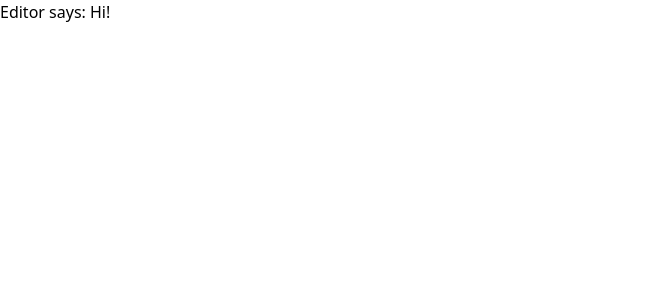
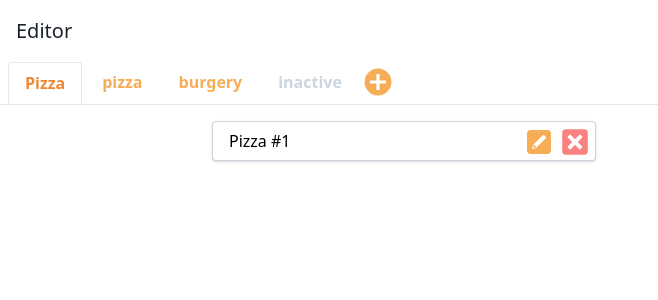
Before and after one commit to goniszewski/the-menu, a React (Create React App) app: page /editor in a window 1280 px wide. Shown: the top 300 px of the page, without its empty margins (0-658 px from the left). Built offline with nearby package versions, Linux system fonts and the light colour scheme.

Commit message:
styling 'MenuEditor.js' and adding 'components/MenuItems.js'

```diff
--- /dev/null
+++ b/src/components/MenuItems.js
@@ -0,0 +1,21 @@
+import React, { Component } from "react";
+import { ReactComponent as SquaredCrossIcon } from "../assets/icons/squared-cross.svg";
+import { ReactComponent as EditIcon } from "../assets/icons/edit.svg";
+
+export default class MenuItems extends Component {
+  render() {
+    return (
+      <div className=" w-full">
+        <div className=" max-w-3xl mx-5">
+          <div className="block mx-auto appearance-none bg-white  max-w-sm leading-relaxed border border-gray-400 h-10 hover:border-gray-500 pl-4 pr-1 py-1 m-4 rounded shadow leading-tight focus:outline-none focus:shadow-outline">
+            <span className="align-middle">Pizza #1</span>
+            <span className=" inline-flex float-right">
+              <EditIcon className="fill-current text-white self-center bg-orange-400 rounded hover:bg-orange-500 h-6 w-6 p-1" />
+              <SquaredCrossIcon className="fill-current text-red-400 self-center hover:text-red-500 h-8 w-8 ml-2" />
+            </span>
+          </div>
+        </div>
+      </div>
+    );
+  }
+}
--- a/src/pages/MenuEditor.js
+++ b/src/pages/MenuEditor.js
@@ -1,9 +1,63 @@
 import React from "react";
-import { DragDropContext } from "react-beautiful-dnd";
+import { DragDropContext, Droppable, Draggable } from "react-beautiful-dnd";
+import { getCategories } from "../components/GetMenuData";
+import MenuItem from "../components/MenuItems";
+import { ReactComponent as CircleWithPlusIcon } from "../assets/icons/circle-with-plus.svg";
+import MenuItems from "../components/MenuItems";
 
 class MenuEditor extends React.Component {
   render() {
-    return <div>Editor says: Hi!</div>;
+    return (
+      <div className="container">
+        <div className="flex flex-col">
+          <header className="flex-row m-4">
+            <span className="text-xl text-gray-900">Editor</span>
+          </header>
+          <ul class="flex border-b px-2 overflow-x-auto overflow-y-hidden scrolling-touch">
+            <li class="-mb-px mr-1">
+              <a
+                class="bg-white inline-block border-l border-t border-r rounded-t py-2 px-4 text-orange-500 font-semibold "
+                href="#"
+              >
+                Pizza
+              </a>
+            </li>
+
+            {getCategories().map((category) => {
+              return (
+                <li class="mr-1">
+                  <a
+                    class="bg-white inline-block py-2 px-4 text-orange-400 hover:text-orange-500 font-semibold"
+                    href="#"
+                  >
+                    {category.name}
+                  </a>
+                </li>
+              );
+            })}
+            <li class="mr-1">
+              <a
+                class="bg-white inline-block py-2 px-4 text-gray-400 font-semibold"
+                href="#"
+              >
+                inactive
+              </a>
+            </li>
+            <li class="mr-1">
+              <a
+                class="mx-auto pt-1 bg-white inline-block py-0 px-0 text-orange-400 hover:text-orange-500 font-semibold"
+                href="#"
+              >
+                <CircleWithPlusIcon className="w-8 h-8 fill-current" />
+              </a>
+            </li>
+          </ul>
+          <main>
+            <MenuItems />
+          </main>
+        </div>
+      </div>
+    );
   }
 }
 
```
